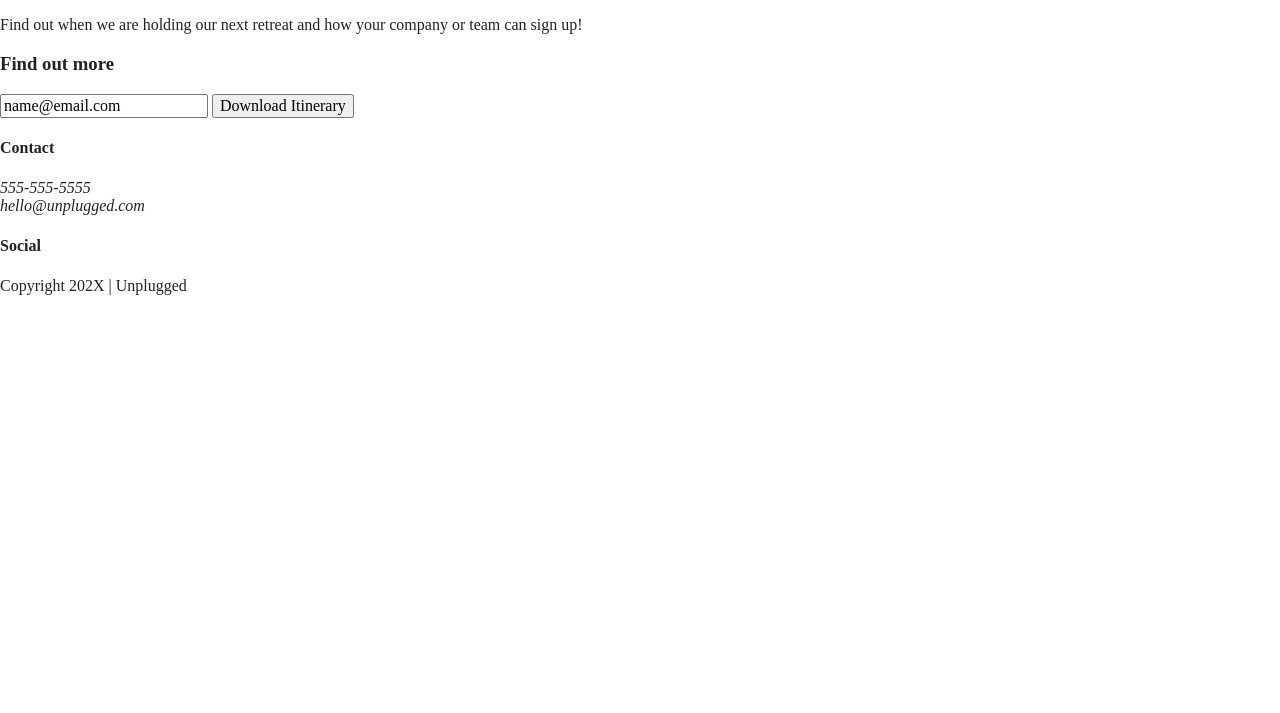
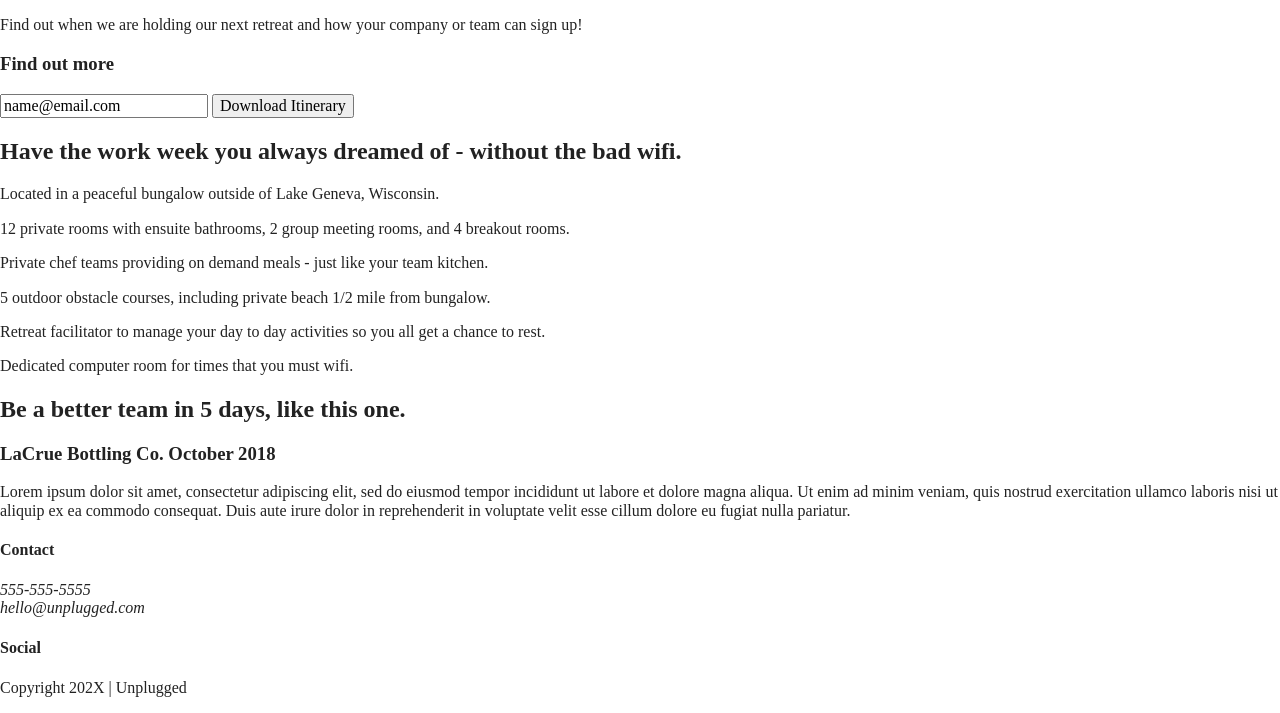
Before and after one commit to StaceeMo/unplugged-website, a website built with Parcel: page html5-boilerplate_v8.0.0/index.html in a window 1280 px wide. Shown: the part 176-889 px from the top of the page. Before the commit the page ends 800 px from the top, so only its background shows below. Built offline with nearby package versions, Linux system fonts and the light colour scheme.

Commit message:
Built features and review sections

```diff
--- a/html5-boilerplate_v8.0.0/index.html
+++ b/html5-boilerplate_v8.0.0/index.html
@@ -3,6 +3,7 @@
 
 <head>
   <meta charset="utf-8">
+  <meta http-equiv="x-ua-compatible" content="ie=edge">
   <title>Unplugged Retreat</title>
   <meta name="description" content="">
   <meta name="viewport" content="width=device-width, initial-scale=1">
@@ -50,8 +51,8 @@
   </section>
 
   <aside>
-    <div class="content wrapper">
-      <div class="form description">
+    <div class="content-wrapper">
+      <div class="form-description">
         <h3>Want to join the next retreat?</h3>
         <p>
           Find out when we are holding our next retreat and how your company or team can sign up!
@@ -65,6 +66,63 @@
     </div>
     <!--aside content wrapper ends-->
   </aside>
+
+  <section class="features">
+    <div class="content-wrapper">
+        <h2>Have the work week you always dreamed of - without the bad wifi.</h2>
+      <div class="features-items">
+        <article>
+          <p class="fontawesome-icon">
+          </p>
+          <p class="features-item-description">Located in a peaceful bungalow outside of Lake Geneva, Wisconsin.
+          </p>
+        </article>
+        <article>
+          <p class="fontawesome-icon">
+          </p>
+          <p class="features-item-description">12 private rooms with ensuite bathrooms, 2 group meeting rooms, and 4 breakout rooms.
+          </p>
+        </article>
+        <article>
+          <p class="fontawesome-icon">
+          </p>
+          <p class="features-item-description">Private chef teams providing on demand meals - just like your team kitchen.
+          </p>
+        </article>
+        <article>
+          <p class="fontawesome-icon"></p>
+          <p class="features-item-description">5 outdoor obstacle courses, including private beach 1/2 mile from bungalow.
+          </p>
+        </article>
+        <article>
+          <p class="fontawesome-icon"></p>
+          <p class="features-item-description">Retreat facilitator to manage your day to day activities so you all get a chance to rest.
+          </p>
+        </article>
+        <article>
+          <p class="fontawesome-icon"></p>
+          <p class="features-item-description">Dedicated computer room for times that you must wifi.
+          </p>
+        </article>
+      </div>
+    </div>
+  </section>
+
+  <section class="reviews">
+    <div class="content-wrapper">
+      <h2>Be a better team in 5 days, like this one.</h2>
+      <article>
+        <div>
+          <h3>LaCrue Bottling Co. October 2018</h3>
+          <p>Lorem ipsum dolor sit amet, consectetur adipiscing elit, sed do eiusmod tempor incididunt ut labore et
+            dolore magna aliqua. Ut enim ad minim veniam, quis nostrud exercitation ullamco laboris nisi ut aliquip ex
+            ea commodo consequat. Duis aute irure dolor
+            in reprehenderit in voluptate velit esse cillum dolore eu fugiat nulla pariatur.
+          </p>
+        </div>
+      </article>
+    </div>
+  </section>
 
 </main>
 <!--main wrapper-->
@@ -97,9 +155,9 @@
       <div>
     </div>
     <!--footer content ends-->
-</div>
+  </div>
   <!--footer content-wrapper ends-->
-<div class="copyright">
+  <div class="copyright">
   <p>Copyright 202X | Unplugged</p>
   </div>
 </footer>
```
